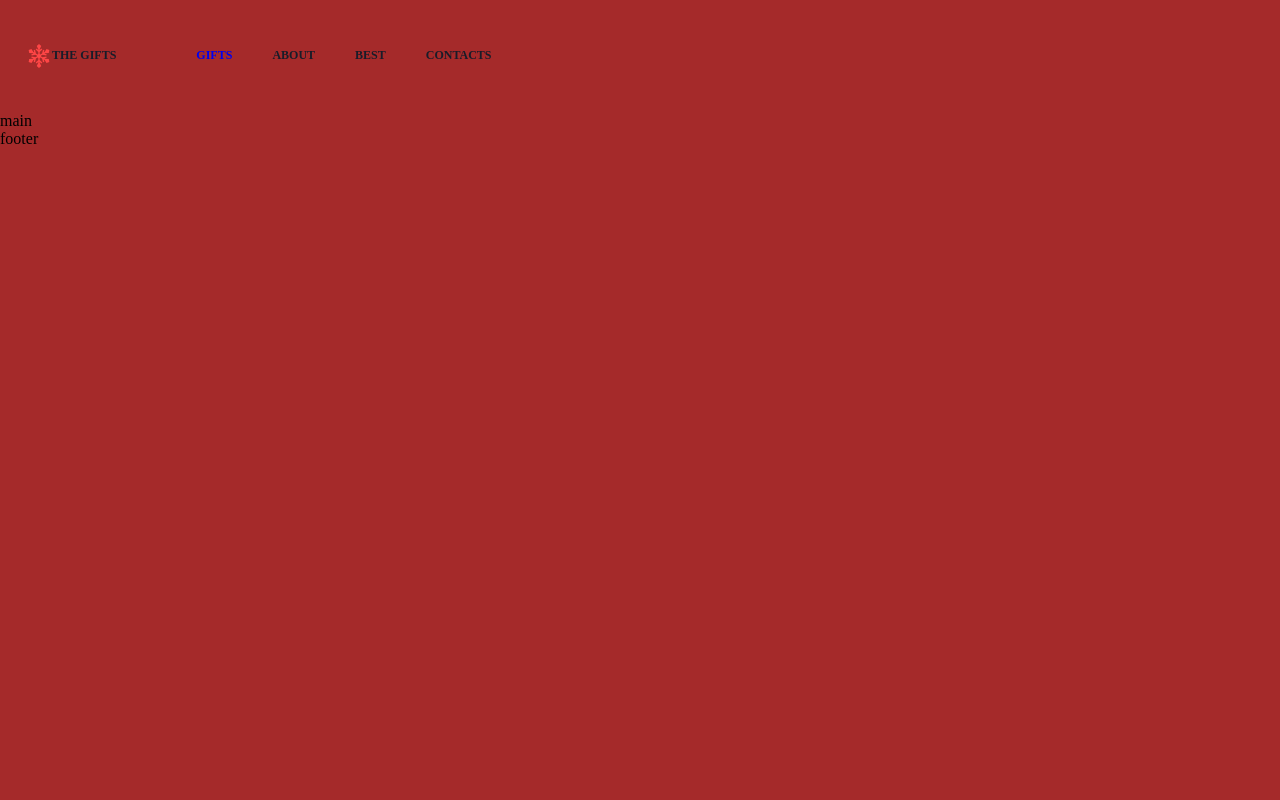
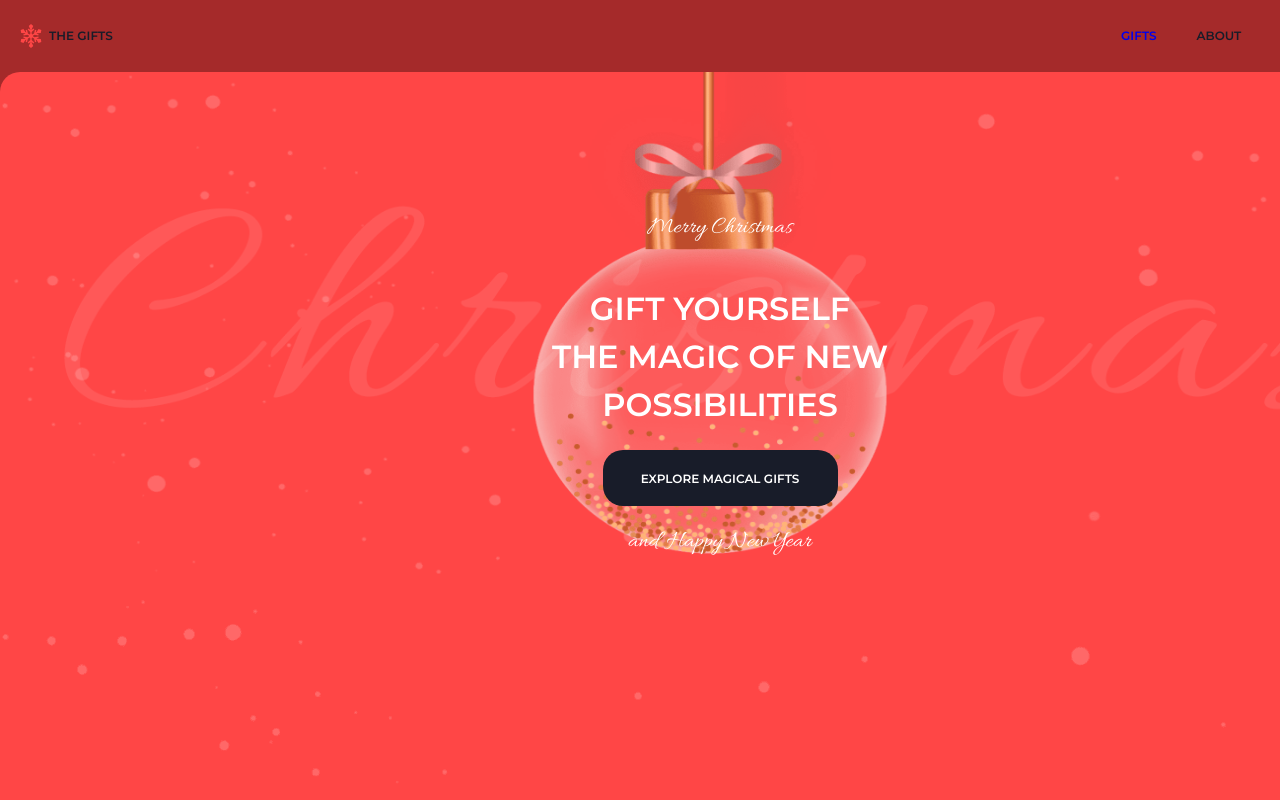
Before and after one commit to vitali007tut/christmas-gifts, a plain HTML site: page christmas-shop/index.html in a window 1280 px wide. Shown: the top 800 px of the page. Drawn offline with Linux system fonts and the light colour scheme.

Commit message:
feat: add hero section

```diff
--- a/christmas-shop/index.css
+++ b/christmas-shop/index.css
@@ -15,7 +15,8 @@ body {
     font-size: 12px;
     font-weight: 600;
     line-height:  130%;
-    letter-spacing: 5%;
+    gap: 5px;
+    height: 24px;
     text-decoration: none;
 }
 
@@ -37,13 +38,96 @@ body {
 }
 
 .header-home {
+    width: 1440px;
     display: flex;
-    width: 1440px;
-    padding: 20px 8px;
-    margin: 0;
+    margin: 0 auto;
+    align-items: center;
+    justify-content: space-between;
 }
 
 .nav-ul {
     display: flex;
     list-style: none;
 }
+
+.main-home {
+    width: 1440px;
+    height: 524px;
+    margin: 0 auto;
+    border-radius: 20px 20px 0px 0px;
+    background-color: #FF4646;
+    background-image: url('./asserts/bg-ball.png'), url('./asserts/bg-snow.png');
+    background-size: 1420px 535px;
+    display: flex;
+    align-items: flex-end;
+    /* background-size: cover; */
+}
+
+.main-text-container {
+    width: 426px;
+    height: 404px;
+    /* border: 1px solid; */
+    margin: 0 auto;
+    display: flex;
+    flex-direction: column;
+    align-items: center;
+}
+
+.main-button {
+    width: 235px;
+    height: 56px;
+    border-radius: 20px;
+    background-color: #181C29;
+    color: #FFFFFF;
+    cursor: pointer;
+    border: none;
+    transition: all .5s
+}
+
+.main-button:hover {
+    background-color: #FFFFFF;
+    color: #181C29;
+}
+
+.main-tittle {
+    text-align: center;
+}
+
+.about-home {
+    width: 1440px;
+    height: 648px;
+    margin: 0 auto;
+    background-image: url('./asserts/bg-snow.png');
+    background-size: cover;
+    background-color: #FF4646;
+}
+
+/* Text */
+
+.h1 {
+    font-family: Montserrat;
+    font-size: 32px;
+    font-weight: 600;
+    line-height:  150%;
+    letter-spacing:  18%;
+    text-transform: uppercase;
+    color: #FFFFFF;
+}
+
+.caption {
+    font-family: Allura;
+    font-size: 24px;
+    font-weight: 400;
+    line-height:  100%;
+    letter-spacing:  5%;
+    color: #FFFFFF;
+}
+
+.action-small {
+    font-family: Montserrat;
+    font-size: 12px;
+    font-weight: 600;
+    line-height:  130%;
+    letter-spacing:  5%;
+    text-transform: uppercase;
+}
--- a/christmas-shop/index.html
+++ b/christmas-shop/index.html
@@ -5,6 +5,9 @@
     <meta name="viewport" content="width=device-width, initial-scale=1.0">
     <link rel="stylesheet" href="index.css">
     <link rel="icon" type="image/x-icon" href="/christmas-shop/asserts/snowflake.svg">
+    <link rel="preconnect" href="https://fonts.googleapis.com">
+    <link rel="preconnect" href="https://fonts.gstatic.com" crossorigin>
+    <link href="https://fonts.googleapis.com/css2?family=Allura&family=Montserrat:ital,wght@0,100..900;1,100..900&display=swap" rel="stylesheet">
     <title>Home</title>
 </head>
 <body>
@@ -21,8 +24,16 @@
                 <li class="nav-item">contacts</li>
             </ul>
         </nav>
-    </header r>
-    <main>main</main>
+    </header>
+    <main class="main-home">
+        <div class="main-text-container">
+            <p class="caption">Merry Christmas</p>
+            <h1 class="h1 main-tittle">Gift yourself <br> the magic of new possibilities</h1>
+            <button class="main-button action-small">Explore Magical Gifts</button>
+            <p class="caption">and Happy New Year</p>
+        </div>
+    </main>
+    <section class="about-home"></section>
     <footer>footer</footer>
 </body>
 </html>
```
Also changed, not shown: christmas-shop/asserts/bg-ball.png (added), christmas-shop/asserts/bg-forest.png (added), christmas-shop/asserts/bg-garland.png (added), christmas-shop/asserts/bg-snow.png (added), christmas-shop/asserts/christmas-tree-ball.png (added), christmas-shop/asserts/christmas-trees.png (added), christmas-shop/asserts/fairytale-house.png (added), christmas-shop/asserts/gift-for-harmony.png (added), christmas-shop/asserts/gift-for-health.png (added), christmas-shop/asserts/gift-for-work.png (added), christmas-shop/asserts/santa.png (added), christmas-shop/asserts/snowman.png (added).
